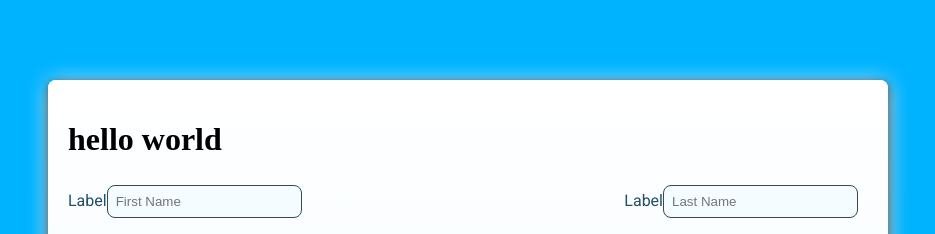
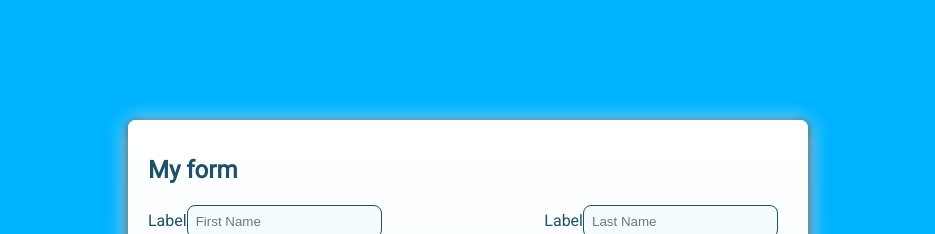
Before and after one commit to GabrielAccessmentSources/poolm-access, a React (Create React App) app: page / in a window 1280 px wide. Shown: the top 234 px of the page, without its empty margins (172-1107 px from the left). Built offline with nearby package versions, Linux system fonts and the light colour scheme; no server answers.

Commit message:
chore: updated app.css

```diff
--- a/src/components/Card/card.css
+++ b/src/components/Card/card.css
@@ -1,6 +1,6 @@
 .card {
-    width: 800px;
-    height: 600px;
+    width: 50%;
+    height: 65%;
     border-radius: 8px;
     box-shadow: 0 2px 10px rgba(0, 0, 0, 0.5);
     background: linear-gradient(0deg, rgba(236, 249, 255, 1) 0%, rgba(255, 255, 255, 1) 100%);
--- a/src/helpers/Colours.js
+++ b/src/helpers/Colours.js
@@ -1,3 +1,4 @@
 export const Colours = {
     BACKGROUND_COLOUR: "#00B3FF",
+    TEXT_COLOUR: "#1E5167"
 };
--- a/src/pages/App.js
+++ b/src/pages/App.js
@@ -37,7 +37,7 @@ const App = () => {
     return (
     <>
         <Card>
-            <h1>hello world</h1>
+            <h1 className="custom-title">My form</h1>
             <Formik
                 initialValues={initialValues}
                 validationSchema={validationSchema}
--- a/src/pages/app.css
+++ b/src/pages/app.css
@@ -1,25 +1,7 @@
-.custom-container {
-    display: flex;
-    flex-direction: column;
-    justify-content: space-between;
-    align-items: flex-start;
-    border-radius: 8px;
-    box-shadow: 0px 2px 10px rgba(0, 0, 0, 0.5);
-    opacity: 1;
-    background-image: linear-gradient(0deg, rgba(236, 249, 255, 1) 0%, rgba(255, 255, 255, 1) 100%);
-    transform: rotate(0deg);
-    width: 800px;
-    height: 600px;
-}
-
 .input-row {
     display: flex;
     flex-direction: row;
     justify-content: space-between;
-}
-
-.custom-input {
-    border-radius: 8px;
 }
 
 .selector-row {
@@ -27,3 +9,12 @@
     flex-direction: row;
     margin-bottom: 39px;
 }
+
+.custom-title {
+    opacity: 100%;
+    color: #1E5167;
+    font-family: 'Roboto', sans-serif;
+    font-size: 24px;
+    font-weight: 900;
+    text-align: left;
+}
```
